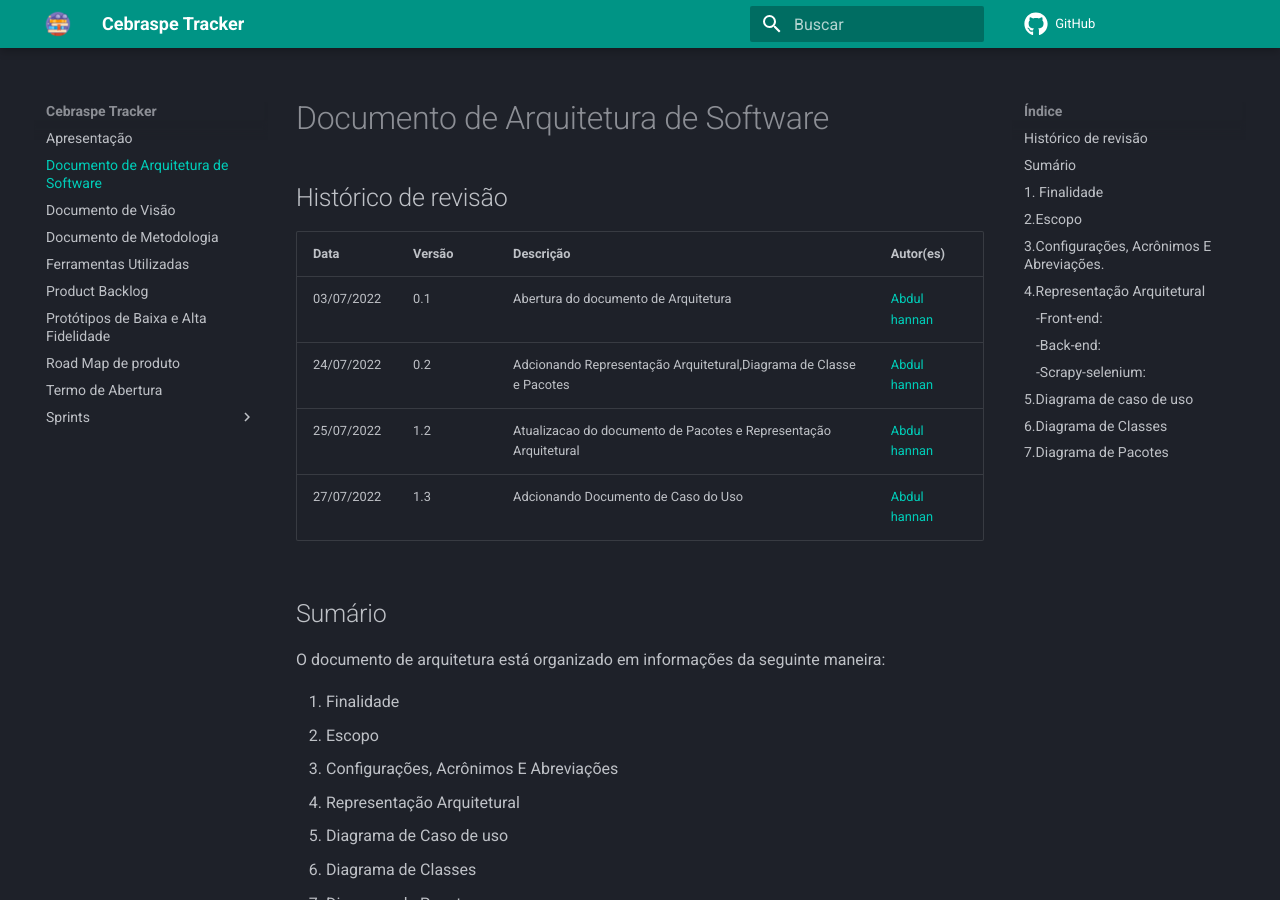
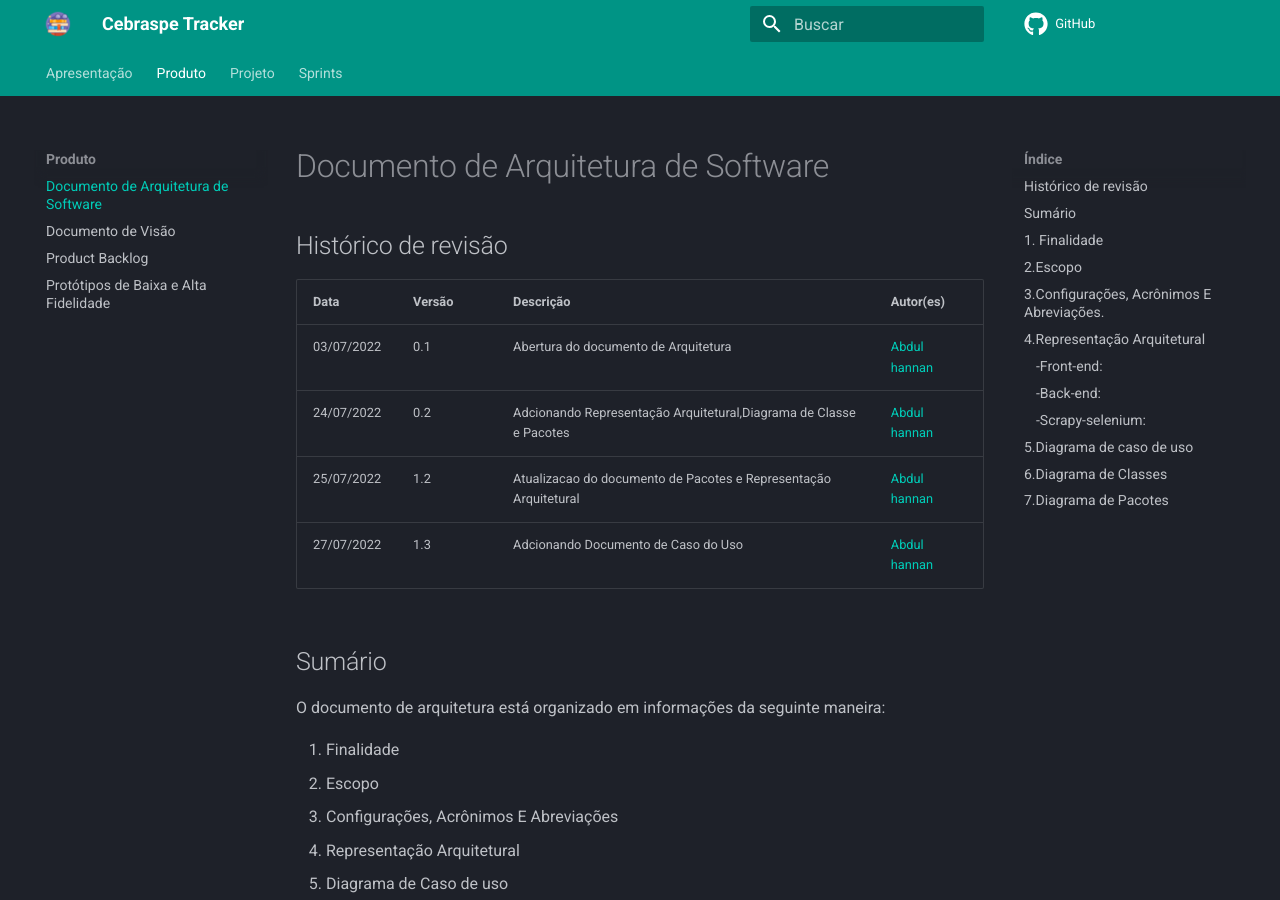
Before and after one commit to fga-eps-mds/2022-1-Squad6, an MkDocs documentation site: the page built from docs/Produto/Documento-de-Arquitetura-de-Software.md, in a window 1280 px wide and 900 px high. Built offline with MkDocs 1.6.1 and Material for MkDocs 9.7.7, drawn with Linux system fonts in a browser that asks for light colours; comment, search, counter and statistics services are not loaded.

```diff
--- a/docs/Documento-de-Arquitetura-de-Software.md
+++ b/docs/Produto/Documento-de-Arquitetura-de-Software.md
@@ -45,22 +45,22 @@
 ### -Front-end:
    - React: É um conjunto de bibliotecas de código aberto seguro para a criação de UIs interativas de forma mais fácil. Toda lógica é escrita em JavaScript da Repassagem de dados ao longo da passagem de dados. Essa tecnologia foi escolhida por quantidade de conteúdo disponível na internet, para o treinamento e aprendizado da equipe, outro ponto positivo é o fórum de dúvidas acerca do assunto estar sempre a disposição.
 
-  ![React](assets/images/react.png)
+  ![React](../assets/images/react.png)
 ### -Back-end:
   - Django: REST framework (DRF) é um kit de ferramentas poderoso e flexível para construir APIs da Web. Seu principal benefício é que torna a serialização muito mais fácil.
 O framework Django REST é baseado nas visualizações baseadas em classes do Django, então é uma excelente opção se você estiver familiarizado com o Django. Ele adota implementações como visualizações baseadas em classes, formulários, validador de modelo, QuerySet e muito mais.
 
- ![Rest](assets/images/rest.png)
+ ![Rest](../assets/images/rest.png)
 
 ### -Scrapy-selenium:
    - Scrapy-selenium é um middleware que é usado em web scraping. scrapy não suporta a scraping dos sites modernos que usam estruturas javascript e esta é a razão pela qual esse middleware é usado com scrapy para crawl esses sites modernos. O Scrapy-selenium fornece as funcionalidades do selenium que ajudam no trabalho com sites javascript. Outra vantagem proporcionada por isso é o driver pelo qual também podemos ver o que está acontecendo nos bastidores. Como o selênium é uma ferramenta automatizada, ele também nos fornece como lidar com tags de entrada e scrap de acordo com o que você passa no campo de entrada.
 
- ![Diagrama de classes](assets/images/scrapy.png)
+ ![Diagrama de classes](../assets/images/scrapy.png)
 
 ## 5.Diagrama de caso de uso
  - Usuário(Aluno) do sistema que terá acesso, após a autenticação, tera a opção de receber o tipo de notificação que ele deseja receber.
 
-  ![React](assets/images/documento-de-casoUso.png)
+  ![React](../assets/images/documento-de-casoUso.png)
 
 
 
@@ -68,13 +68,13 @@ O framework Django REST é baseado nas visualizações baseadas em classes do Dj
 ## 6.Diagrama de Classes
    - Essa é a primeira versão das classes no diagrama de classe do projeto Cebraspe-Tracker.
 
-  ![Diagrama de classes](assets/images/DiagramaDeClasses.png)
+  ![Diagrama de classes](../assets/images/DiagramaDeClasses.png)
 
 
 
 ## 7.Diagrama de Pacotes
    - Essa é a primeira versão das classes no diagrama de Pacotes do projeto Cebraspe-Tracker.
 
-  ![Diagrama do Pacotes](assets/images/DiagramaDePacotes.png)
-  ![Diagrama do Pacotes2](assets/images/DiagramaDePacotes2.png)
-  ![Diagrama do Pacotes3](assets/images/Diagrama_depacote_3.png)
+  ![Diagrama do Pacotes](../assets/images/DiagramaDePacotes.png)
+  ![Diagrama do Pacotes2](../assets/images/DiagramaDePacotes2.png)
+  ![Diagrama do Pacotes3](../assets/images/Diagrama_depacote_3.png)
--- a/docs/DocumentoDeMetedologia.md
+++ b/docs/Projeto/DocumentoDeMetedologia.md
@@ -1,4 +1,4 @@
-# Documento de Metodologia
+# Metodologia
 
 ## Histórico de Revisão
 
--- a/mkdocs.yml
+++ b/mkdocs.yml
@@ -14,3 +14,7 @@ theme:
   icon:
     repo: fontawesome/brands/github
   logo: assets/images/favicon.png
+  features:
+    - header.autohide
+    - navigation.tabs
+    - navigation.top
```
Also changed, not shown: docs/Produto/ProductBacklog.md (renamed from docs/ProductBacklog.md, +1 -5 lines), docs/Produto/Prototipo.md (renamed from docs/Prototipo.md, +5 -5 lines), docs/Projeto/QuadroConhecimentos.md (added, +34 -0 lines), docs/index.md (+5 -0 lines), docs/Produto/Documento-de-Visao.md (renamed from docs/Documento-de-Visao.md), docs/Projeto/FerramentasUtilizadas.md (renamed from docs/FerramentasUtilizadas.md), docs/Projeto/RoadMap.md (renamed from docs/RoadMap.md), docs/Projeto/TermoDEAbertura.md (renamed from docs/TermoDEAbertura.md), docs/assets/images/Abdul.png (added), docs/assets/images/Asafe.png (added), docs/assets/images/Gabriel.png (added), docs/assets/images/Joao.png (added), docs/assets/images/Matheus.png (added), docs/assets/images/QuadroFinal.png (added), 2 more files, 1 other file.
